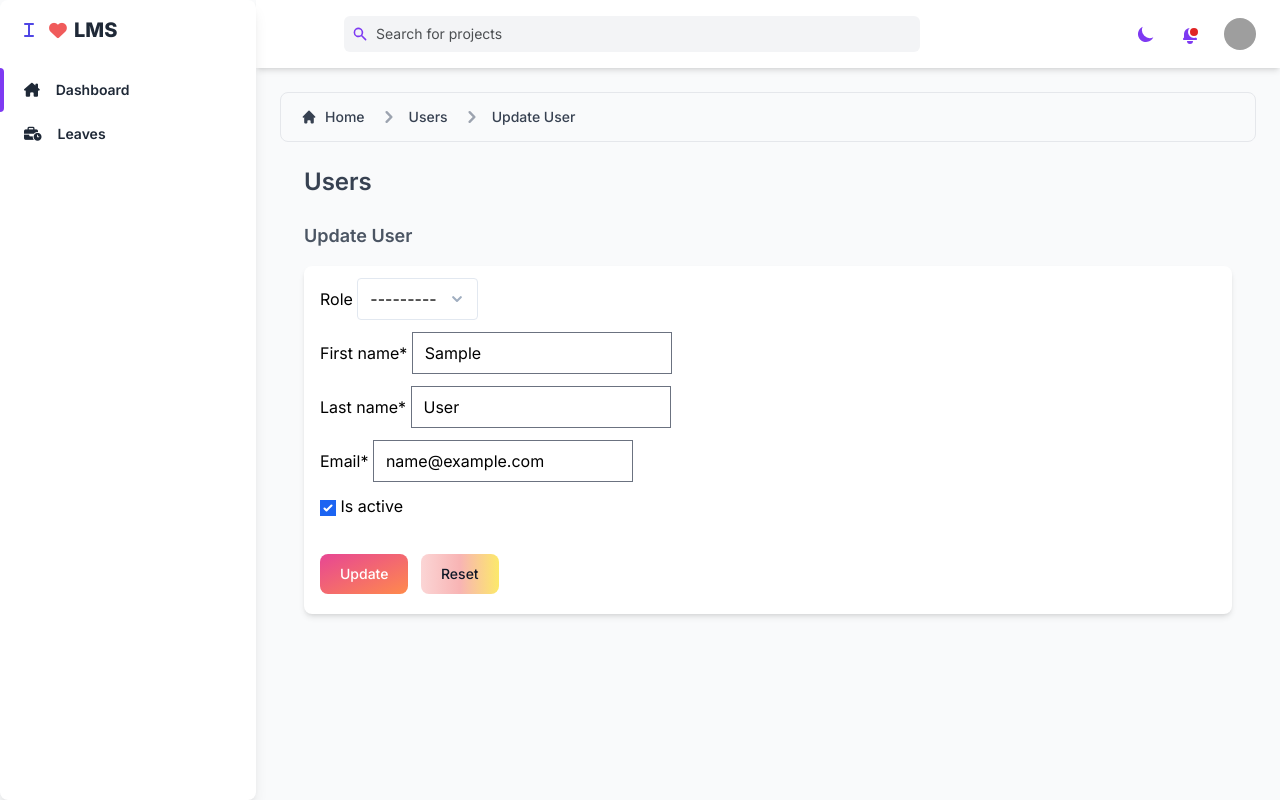
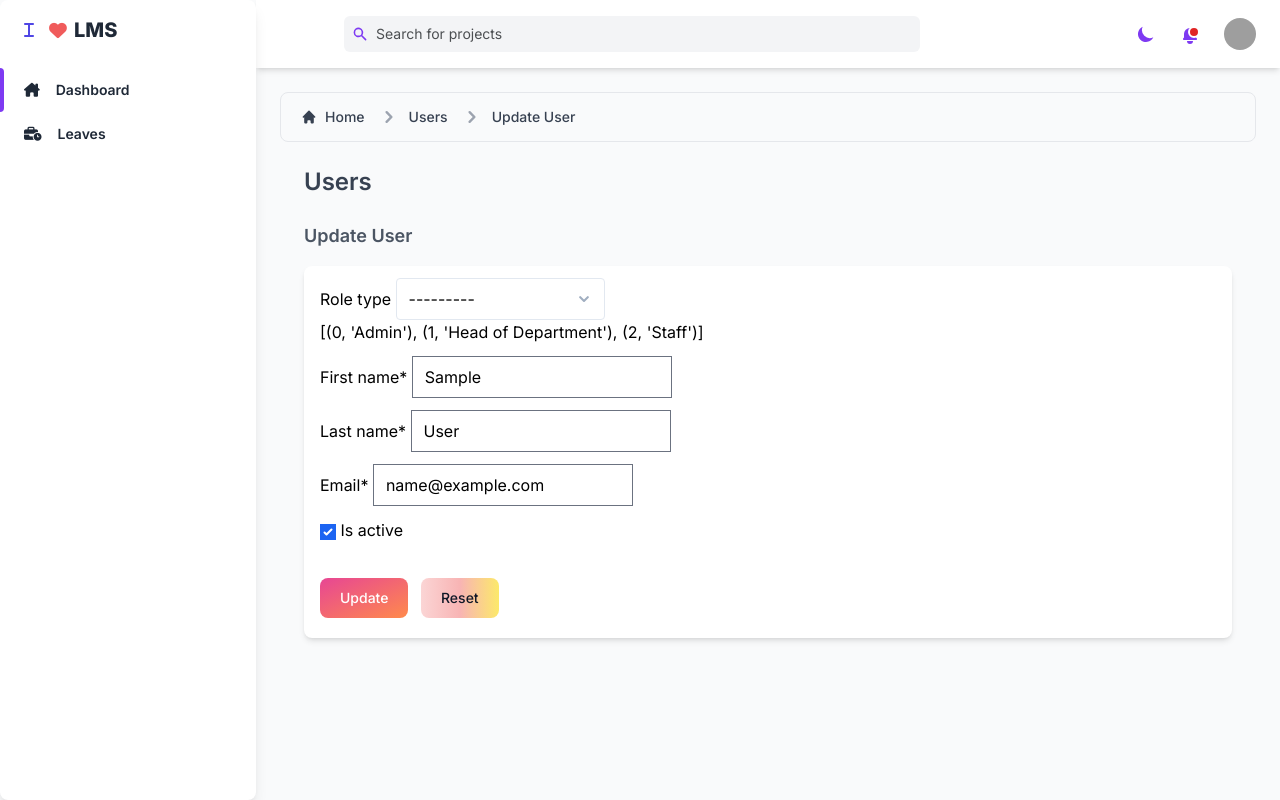
Before and after one commit to alpitmalineo/neo-assessment, a Django app: page /update-user/1/ in a window 1280 px wide. Run offline with Django 5.2, Linux system fonts and the light colour scheme; the visitor is signed in with stand-in values (Sample User, id 1); data comes from the database, SQL or seed files in the repository; some libraries are stand-ins or nearby versions; grey boxes are pictures that could not be loaded.

Commit message:
bug fixed

```diff
--- a/lms/accounts/enums.py
+++ b/lms/accounts/enums.py
@@ -2,9 +2,9 @@
 
 
 class RoleType(models.IntegerChoices):
-    ADMIN = 0
-    HOD = 1
-    STAFF = 2
+    ADMIN = 0, "Admin"
+    HOD = 1, "Head of Department"
+    STAFF = 2, "Staff"
 
 
 class UserGender(models.IntegerChoices):
--- a/lms/accounts/forms.py
+++ b/lms/accounts/forms.py
@@ -69,4 +69,4 @@
 class EditUserForm(forms.ModelForm):
     class Meta:
         model = User
-        fields = ['role', 'first_name', 'last_name', 'email', 'is_active']
+        fields = ['role_type', 'first_name', 'last_name', 'email', 'is_active']
--- a/lms/accounts/manager.py
+++ b/lms/accounts/manager.py
@@ -1,5 +1,7 @@
 from django.contrib.auth.base_user import BaseUserManager
 from django.utils.translation import gettext_lazy as _
+
+from accounts.enums import RoleType
 
 
 class UserManager(BaseUserManager):
@@ -26,6 +28,7 @@
             **kwargs
         )
         user.set_password(password)
+        user.role_type = RoleType.ADMIN
         user.is_superuser = True
         user.is_active = True
         user.is_staff = True
--- a/lms/accounts/models.py
+++ b/lms/accounts/models.py
@@ -16,11 +16,11 @@
         abstract = True
 
 
-class Role(TimeStamp):
-    role_type = models.IntegerField(choices=RoleType.choices, help_text=RoleType.choices)
-
-    def __str__(self):
-        return f'{self.get_role_type_display()}'
+# class Role(TimeStamp):
+#     role_type = models.IntegerField(choices=RoleType.choices, help_text=RoleType.choices)
+#
+#     def __str__(self):
+#         return f'{self.get_role_type_display()}'
 
 class Department(TimeStamp):
     name = models.CharField(max_length=100)
@@ -35,7 +35,7 @@
     email = models.EmailField(unique=True)
     mobile_number = PhoneNumberField()
     image = models.ImageField(upload_to='image', null=True, blank=True)
-    role = models.ForeignKey(Role, on_delete=models.CASCADE, null=True, blank=True)
+    role_type = models.IntegerField(choices=RoleType.choices, help_text=RoleType.choices, null=True, blank=True)
     department = models.ForeignKey(Department, on_delete=models.CASCADE, null=True)
     is_admin = models.BooleanField(default=False)
     is_active = models.BooleanField(default=True)
--- a/lms/accounts/views.py
+++ b/lms/accounts/views.py
@@ -9,7 +9,7 @@
 
 from accounts.enums import RoleType
 from accounts.forms import SignUpForm, EditUserForm
-from accounts.models import User, Role
+from accounts.models import User
 from accounts.utils import is_admin_or_is_hod_or_is_staff, is_hod
 
 
@@ -64,8 +64,7 @@
         form = SignUpForm(request.POST)
         if form.is_valid():
             user_obj = form.save(commit=False)
-            rol_type = Role.objects.get(role_type=1)
-            user_obj.role = rol_type
+            user_obj.role_type = RoleType.HOD
             user_obj.save(['role_type'])
             return redirect('accounts:login')
     else:
@@ -78,8 +77,7 @@
         form = SignUpForm(request.POST)
         if form.is_valid():
             user_obj = form.save(commit=False)
-            rol_type = Role.objects.get(role_type=2)
-            user_obj.role = rol_type
+            user_obj.role_type = RoleType.STAFF
             user_obj.save(['role_type'])
             return redirect('accounts:login')
     else:
@@ -108,7 +106,8 @@
 def user(request):
     hod = request.user
     department = hod.department
-    users = User.objects.filter(role=3, department=department)
+    print(hod, department)
+    users = User.objects.filter(role_type=RoleType.STAFF, department=department)
     context = {'users': users, }
     return render(request, 'accounts/user.html', context)
 
--- a/lms/dashboard/views.py
+++ b/lms/dashboard/views.py
@@ -47,9 +47,7 @@
 def leave_manage(request):
     hod = request.user
     department = hod.department
-    print(department)
     leaves = Leave.objects.filter(user__department=department).order_by('id')
-    print(leaves)
     paginator = Paginator(leaves, 10)
     page_number = request.GET.get('page')
     page_obj = paginator.get_page(page_number)
--- a/lms/templates/base/mobile-sidebar.html
+++ b/lms/templates/base/mobile-sidebar.html
@@ -36,7 +36,7 @@
                     <span class="ml-4">Dashboard</span>
                 </a>
             </li>
-            {% if request.user.role and request.user.role.role_type == 1 %}
+            {% if request.user and request.user.role_type == 1 %}
             <li class="relative px-6 py-3 hover:bg-gray-100 dark:hover:bg-gray-800 transition duration-150">
                 <a class="flex items-center w-full text-sm font-semibold text-gray-800 dark:text-gray-200 hover:text-purple-600 transition duration-150" href="{% url 'accounts:user' %}">
                     <i class="fas fa-thin fa-users"></i>
@@ -45,7 +45,7 @@
             </li>
             {% endif %}
             <li class="relative px-6 py-3 hover:bg-gray-100 dark:hover:bg-gray-800 transition duration-150">
-                {% if request.user.role and request.user.role.id == 0  or request.user.role.role_type == 1%}
+                {% if request.user and request.user.role_type.id == 0  or request.user.role_type == 1%}
 
                 <a class="flex items-center w-full text-sm font-semibold text-gray-800 dark:text-gray-200 hover:text-purple-600 transition duration-150" href="{% url 'dashboard:leave_manage' %}">
                     <i class="fas fa-thin fa-pen-clip"></i>
--- a/lms/templates/base/sidebar.html
+++ b/lms/templates/base/sidebar.html
@@ -14,7 +14,7 @@
                     <span class="ml-4">Dashboard</span>
                 </a>
             </li>
-            {% if request.user.role and request.user.role.role_type == 1 %}
+            {% if request.user and request.user.role_type == 1 %}
             <li class="relative px-6 py-3 hover:bg-gray-100 dark:hover:bg-gray-800 transition duration-150">
                 <a class="flex items-center w-full text-sm font-semibold text-gray-800 dark:text-gray-200 hover:text-purple-600 transition duration-150" href="{% url 'accounts:user' %}">
                     <i class="fas fa-thin fa-users"></i>
@@ -23,7 +23,7 @@
             </li>
             {% endif %}
             <li class="relative px-6 py-3 hover:bg-gray-100 dark:hover:bg-gray-800 transition duration-150">
-                {% if request.user.role and request.user.role.id == 0  or request.user.role.role_type == 1%}
+                {% if request.user and request.user.role_type.id == 0  or request.user.role_type == 1%}
 
                 <a class="flex items-center w-full text-sm font-semibold text-gray-800 dark:text-gray-200 hover:text-purple-600 transition duration-150" href="{% url 'dashboard:leave_manage' %}">
                     <i class="fas fa-thin fa-pen-clip"></i>
--- a/lms/templates/registration/login.html
+++ b/lms/templates/registration/login.html
@@ -50,10 +50,10 @@
                 Login
               </h1>
               <label class="block text-sm">
-                <span class="text-gray-700 dark:text-gray-400">Email</span>
+                <span class="text-gray-700 dark:text-gray-400">Username</span>
                 <input
                   class="form-control block w-full mt-1 text-sm dark:border-gray-600 dark:bg-gray-700 focus:border-purple-400 focus:outline-none focus:shadow-outline-purple dark:text-gray-300 dark:focus:shadow-outline-gray form-input"
-                  placeholder="Jane Doe" type="text" name="username" id="email"
+                  placeholder="Jane Doe" type="text" name="username" id="username"
                 />
               </label>
               <label class="block mt-4 text-sm">
```
Also changed, not shown: lms/accounts/admin.py (+3 -4 lines), lms/accounts/utils.py (+7 -10 lines).
